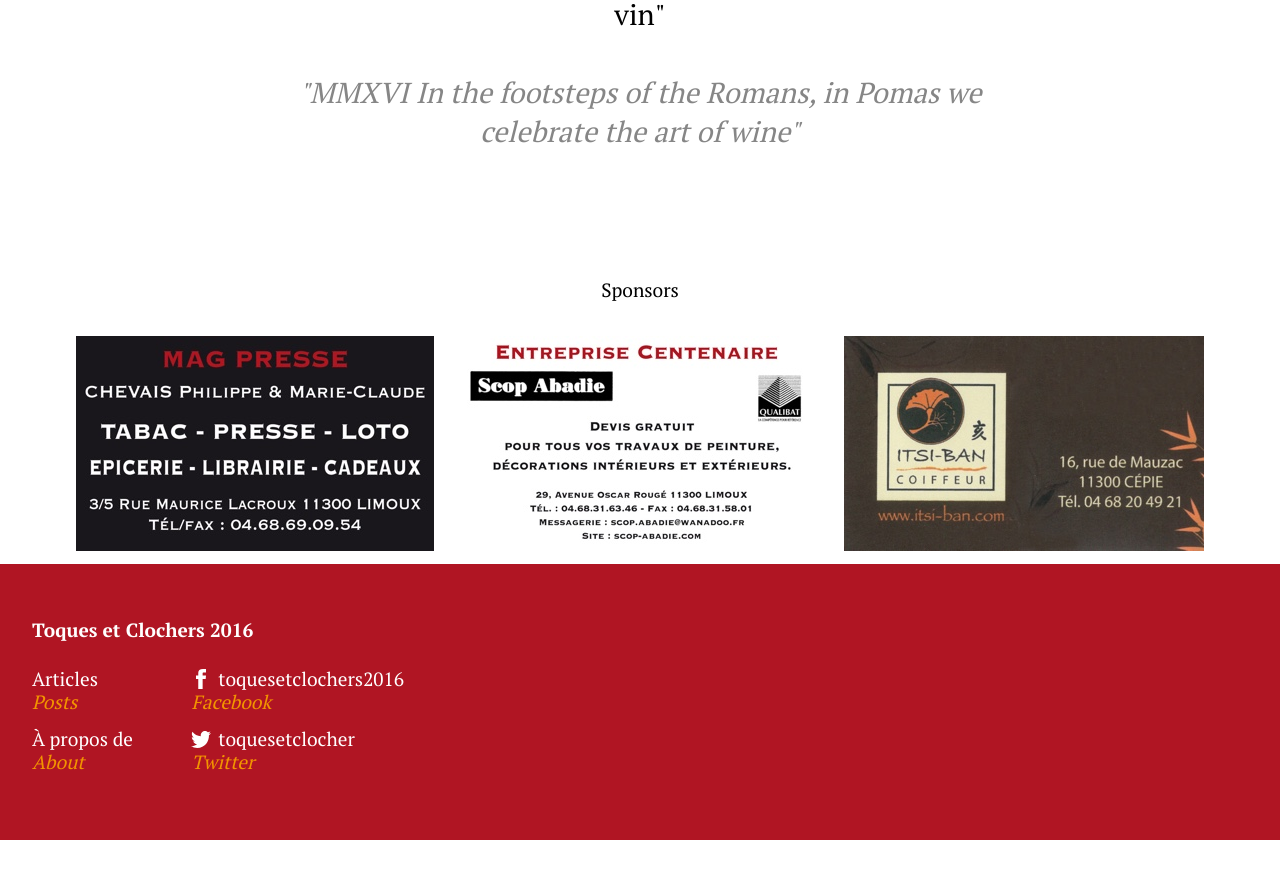
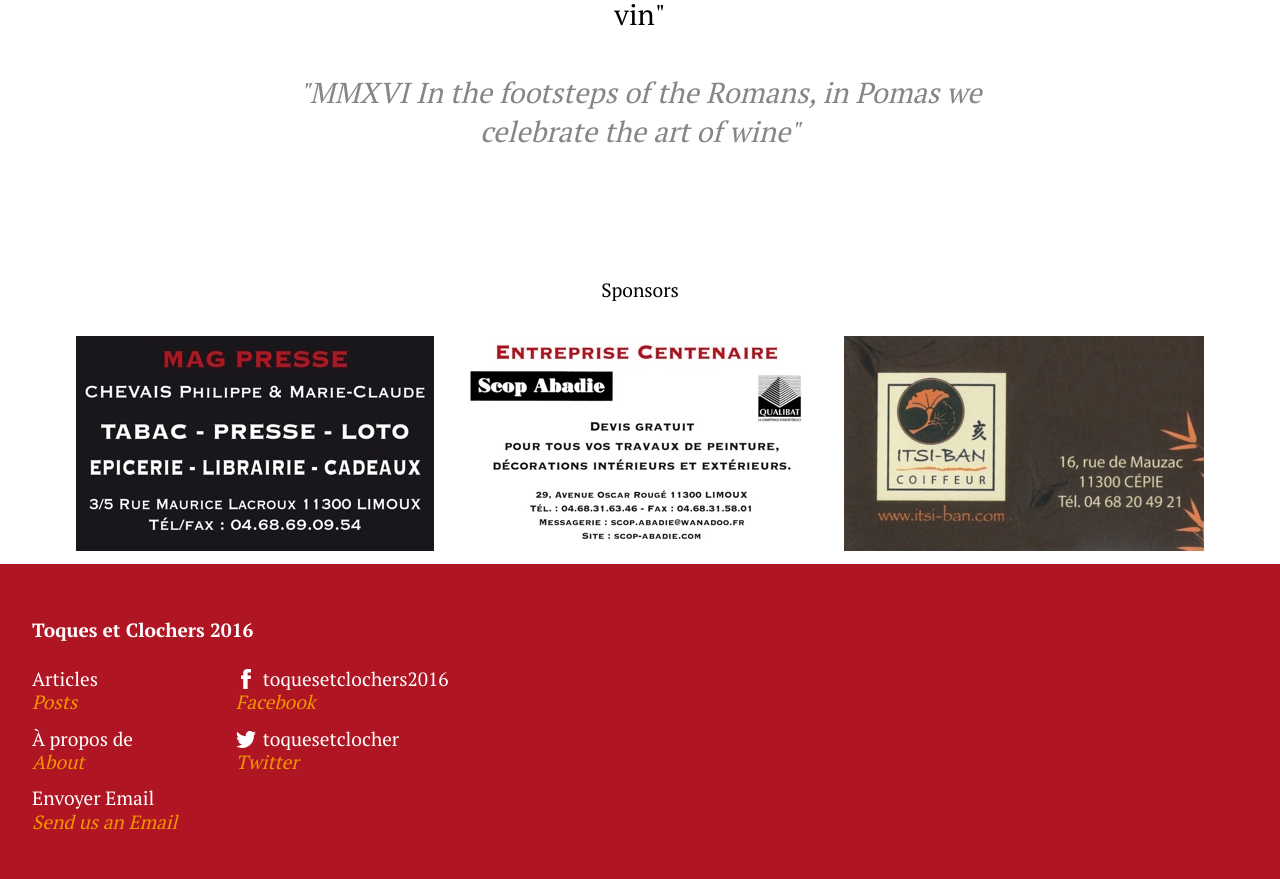
Before and after one commit to aeden/toquesetclochers2016, a Jekyll site: the page built from index.html, in a window 1280 px wide and 900 px high, scrolled down 831 px. Shown: the top 879 px of the window. Built offline with Jekyll 4.4.1, drawn with Linux system fonts in a browser that asks for light colours; Markdown is read by kramdown in place of the engine named in the settings; before the commit the page ends 1671 px from its top, so only the background shows below that.

Commit message:
Add email link

```diff
--- a/_includes/footer.html
+++ b/_includes/footer.html
@@ -4,6 +4,7 @@
     <ul>
       <li><a href="/posts"><div><span class="txt-fr">Articles</span><span class="txt-en">Posts</span></div></a></li>
       <li><a href="/about"><div><span class="txt-fr">À propos de</span><span class="txt-en">About</span></div></a></li>
+      <li><a href="mailto:questions@toquesetclochers2016.fr"><div><span class="txt-fr">Envoyer Email</span><span class="txt-en">Send us an Email</span></div></a></li>
     </ul>
     <ul>
       <li><a href="https://www.facebook.com/{{ site.facebook_username }}"><div><span class="txt-facebook">{{ site.facebook_username }}</span><span class="txt-en">Facebook</span></div></a></li>
```
